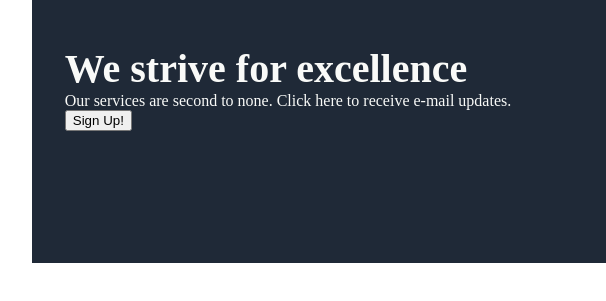
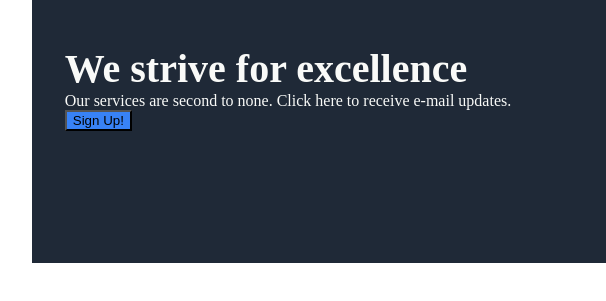
Before and after one commit to srshtrk/Odin-Landing-Page, a plain HTML site: page index.html in a window 1280 px wide. Shown: the part 145-446 px from the top of the page, 102-708 px from the left. Drawn offline with Linux system fonts and the light colour scheme.

Commit message:
Modification of CSS

```diff
--- a/styles.css
+++ b/styles.css
@@ -38,6 +38,10 @@ body {
     align-self: center;
 }
 
+.sitedesc button {
+    background-color: #3882F6;
+}
+
 .image1 img {
     height: 250px;
     width: auto;
```
